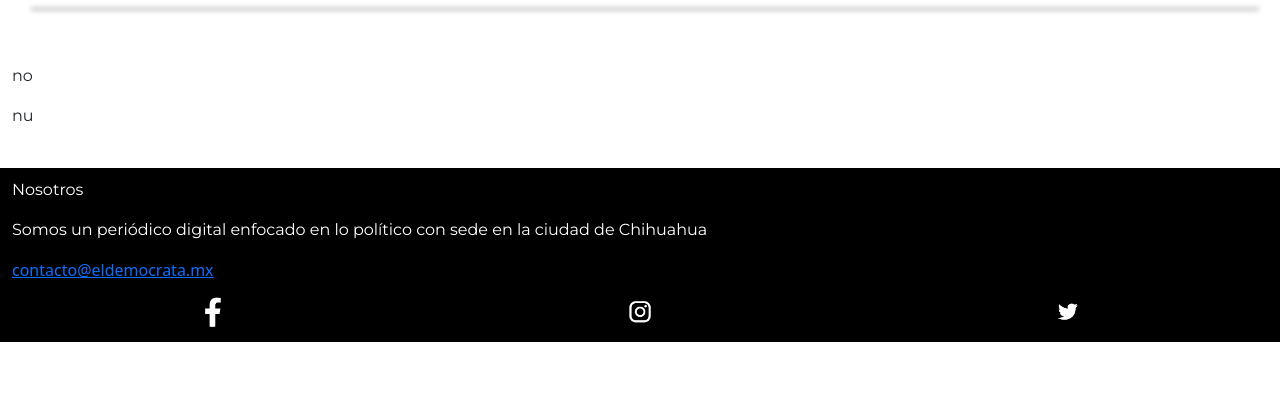
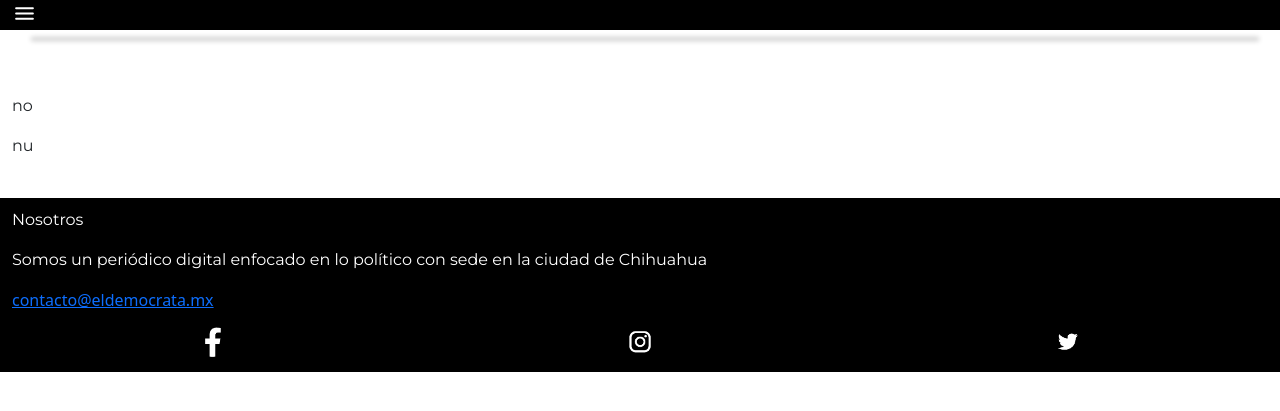
Before and after one commit to CesCM28/ElDemocrata, a Flask app: page /article/1 in a window 1280 px wide. Shown: the part 66-477 px from the top of the page. Run offline with Flask 2, Linux system fonts and the light colour scheme; data that the repository does not hold is empty.

Commit message:
menu bonito canvas

```diff
--- a/templates/base.html
+++ b/templates/base.html
@@ -10,7 +10,8 @@
     {% block meta %}{% endblock %}
     <link data-n-head="ssr" rel="preconnect" href="https://fonts.googleapis.com">
     <link data-n-head="ssr" rel="preconnect" href="https://fonts.gstatic.com">
-    <link data-n-head="ssr" rel="stylesheet" href="https://fonts.googleapis.com/css2?family=Montserrat:wght@400;700&amp;display=swap">
+    <link data-n-head="ssr" rel="stylesheet"
+        href="https://fonts.googleapis.com/css2?family=Montserrat:wght@400;700&amp;display=swap">
 </head>
 
 <body>
@@ -20,7 +21,6 @@
             <div class="row">
                 <div class="col p-2 d-flex justify-content-evenly">
                     <a class="Title-Header" href="/">
-                        <!-- <h1>El Demócrata</h1> -->
                         <img class="img-fluid mx-auto d-block" style="max-height: 50px;" src="../static/Img/logo.svg">
                     </a>
                 </div>
@@ -28,28 +28,58 @@
         </header>
     </div>
 
-    <!--
-            <div class="v-image__image v-image__image--contain" style="background-image: url(&quot;https://image-and-resources.s3.amazonaws.com/logo.svg&quot;); background-position: center center;"></div>
-        -->
+    <div class="container-fluid sticky-top bg-black">
+        <div class="row">
+            <div class="col" style="height: 30px;">
+                <a class="" data-bs-toggle="offcanvas" href="#offcanvasExample" role="" aria-controls="offcanvasExample">
+                    <img src="../static/Img/menu-outline.svg" style="height: 25px;">
+                </a>
+            </div>
+        </div>
+    </div>
 
-    <div class="container-fluid sticky-top bg-black">
-        <div class="row ">
-            <div class="col shadow">
-                <nav>
-                    <ul class="nav justify-content-end">
+    <div class="offcanvas offcanvas-end bg-black" tabindex="-1" id="offcanvasExample" aria-labelledby="offcanvasExampleLabel">
+        <div class="offcanvas-header">
+            <h5 class="offcanvas-title" id="offcanvasExampleLabel">Categorías</h5>
+            <button type="button" class="btn-close text-reset" data-bs-dismiss="offcanvas" aria-label="Close"></button>
+        </div>
+        <div class="offcanvas-body">
+            <div>
+                <ul class="">
                     {% for category in categorys %}
-                        <li class="nav-item">
-                            <a class="nav-link"
-                                href="{{ url_for('category_layout' ,idCategory=category['id_category']) }}">
+                    <li class="nav">
+                        <a class="nav-link" href="{{ url_for('category_layout' ,idCategory=category['id_category']) }}">
                             {{ category['description'] }}
                         </a>
                     </li>
                     {% endfor %}
                 </ul>
-                </nav>
+            </div>
+            <div class="position-absolute bottom-0">
+                <p class="text-white">Nosotros</p>
+                <p class="text-white">Somos un periódico digital enfocado en lo político con sede en la ciudad de Chihuahua</p>
+                <div class="row d-flex justify-content-evenly bg-black">
+                    <div class="col bg-black">
+                        <a class="a-none" href="https://www.facebook.com/ElDemocrataMex/?ref=page_internal">
+                            <img class="rounded mx-auto d-block" style="width: 40px;" src="../static/Img/fblogo.png">
+                        </a>
+                    </div>
+                    <div class="col">
+                        <a class="a-none" href="https://instagram.com/eldemocratamex?utm_medium=copy_link">
+                            <img class="rounded mx-auto d-block" style="width: 40px;" src="../static/Img/iglogo.png">
+                        </a>
+                    </div>
+                    <div class="col">
+                        <a class="a-none" href="https://twitter.com/ElDemocrataMex">
+                            <img class="rounded mx-auto d-block" style="width: 40px;" src="../static/Img/twlogo.png">
+                        </a>
                     </div>
                 </div>
             </div>
+        </div>
+    </div>
+
+
 
 
     {% block content %}{% endblock %}
```
Lines whose indentation alone changed are shown as unchanged.
